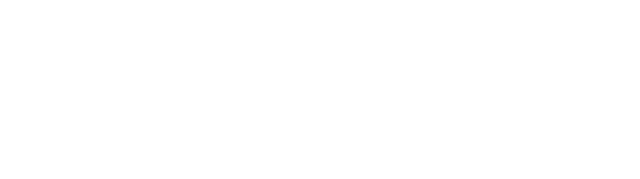
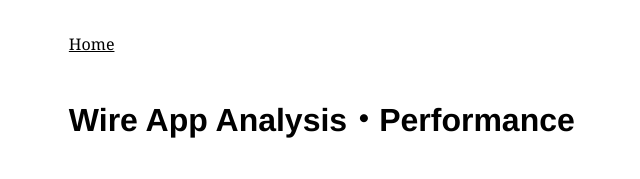
Before and after one commit to cpotdevin/OsmAnd-ios-Analysis, a plain HTML site: page performance/index.html in a window 1280 px wide. Shown: the whole page, without its empty margins (292-932 px from the left). Drawn offline with Linux system fonts and the light colour scheme; files that its build step writes are made by us from their sources.

Commit message:
feat: add performance page title

```diff
--- a/performance/index.html
+++ b/performance/index.html
@@ -7,6 +7,7 @@
         <link rel="stylesheet" type="text/css" href="index.css" />
     </head>
     <body>
-
+        <p><a href="/index.html">Home</a></p>
+        <h1>Wire App Analysis・Performance</h1>
     </body>
 </html>
```
